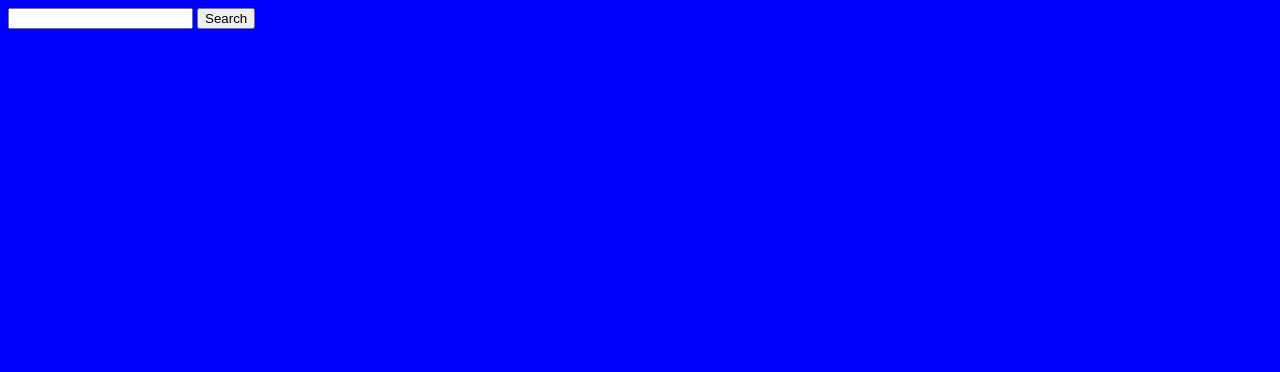
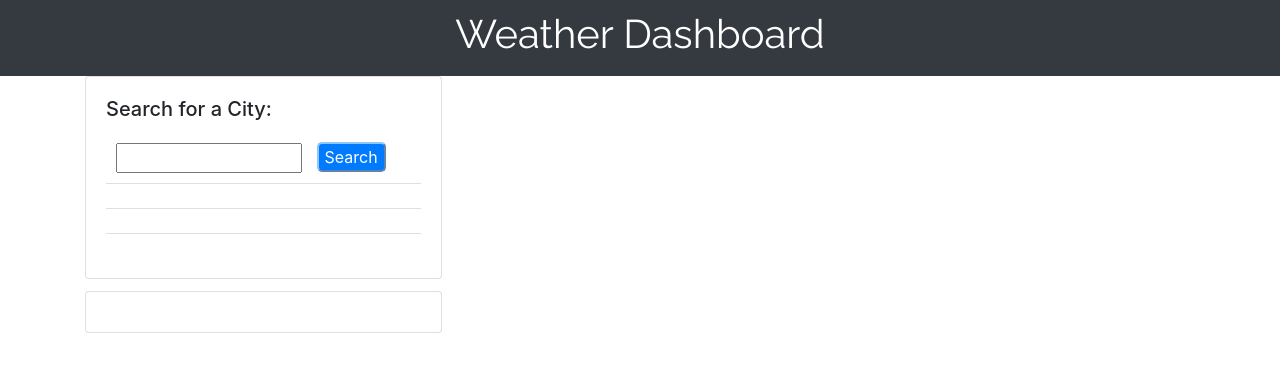
Before and after one commit to marieegilbert/homework6, a plain HTML site: page index.html in a window 1280 px wide. Drawn offline with nearby package versions, Linux system fonts and the light colour scheme.

```diff
--- a/index.html
+++ b/index.html
@@ -4,15 +4,44 @@
     <meta charset="UTF-8">
     <meta name="viewport" content="width=device-width, initial-scale=1.0">
     <meta http-equiv="X-UA-Compatible" content="ie=edge">
-    <title>Document</title>
+    <title>Weather Dashboard</title>
+    <link rel="stylesheet" href="https://stackpath.bootstrapcdn.com/bootstrap/4.3.1/css/bootstrap.min.css" integrity="sha384-ggOyR0iXCbMQv3Xipma34MD+dH/1fQ784/j6cY/iJTQUOhcWr7x9JvoRxT2MZw1T" crossorigin="anonymous">
     <link rel="stylesheet" href="style.css">
-    <script src="https://code.jquery.com/jquery-3.4.1.min.js" integrity="sha256-CSXorXvZcTkaix6Yvo6HppcZGetbYMGWSFlBw8HfCJo=" crossorigin="anonymous"></script>
+    <link href="https://fonts.googleapis.com/css?family=Raleway&display=swap" rel="stylesheet">
+
 </head>
 <body>
+    <nav class="navbar navbar-expand-lg navbar-light bg-dark">
+      <h1 class="display">Weather Dashboard</h1>
+    </nav>
 
-  <input type="text" id="cityName">
-  <button id="search">Search</button>
+    <div class="container">
+      <div class="card-columns">
+        <div class="card">
+          <div class="card-body">
+            <h5 class="card-title">Search for a City:</h5>
+            <input type="text" id="searchCity">
+            <button class="search">Search</button>
+            <i class="fas fa-search"></i>
+                <ul class="list-group list-group-flush">
+                  <li class="list-group-item"></li>
+                  <li class="list-group-item"></li>
+                  <li class="list-group-item"></li>
+                </ul>
+          </div>
+        </div>
+      </div>
+      <div class="card-columns">
+        <div class="card">
+          <div class="card-body">
+          </div>
+        </div>
+      </div>
+    </div>
 
 </body>
+<script src="https://code.jquery.com/jquery-3.4.1.min.js"></script>
+<script src="https://code.jquery.com/jquery-3.4.1.min.js" integrity="sha256-CSXorXvZcTkaix6Yvo6HppcZGetbYMGWSFlBw8HfCJo=" crossorigin="anonymous"></script>
+<script src="https://cdnjs.cloudflare.com/ajax/libs/moment.js/2.24.0/moment.min.js"></script>
 <script src="./script.js"></script>
 </html>
--- a/script.js
+++ b/script.js
@@ -3,9 +3,9 @@
 //.val versus .text//
 //var userText = $("#userinput").text().trim();
 
-$("#search").on("click", function(){
-    var userInput = $("#cityName").val().trim();
-    console.log(userInput);
+$(".search").on("click", function(){
+    var userInput = $("#searchCity").val().trim();
+    //console.log(userInput);
    // console.log(userText);
 
    var queryURL = "https://cors-anywhere.herokuapp.com/api.openweathermap.org/data/2.5/weather?q=" + userInput + "&units=imperial&appid=1fede5b00042eb37df138bc327a6d612";
@@ -17,7 +17,13 @@ $.ajax({
 }).then(function (response){
 //console.log(response) use the response object elements to build out the info in html
 console.log(response);
-console.log(response.main.temp);
+console.log(response.name);
+console.log("Temp: " + response.main.temp);
+console.log("Humidity: " + response.main.humidity);
+console.log("Wind Speed: " + response.wind.speed);
+console.log(moment().format("MMM Do YY"));
 //make a jquery element to display the value of the text element
 })
 })
+
+//still need to add * UV index and Icon image (visual representation of weather conditions)//
--- a/style.css
+++ b/style.css
@@ -1,3 +1,23 @@
 body {
-    background: blue;
+    background: #FFFFFF;
 }
+
+.navbar {
+    color: #FFFFFF;
+    justify-content: center;
+    width: auto;
+    padding: 10px;
+    font-family: 'Raleway', sans-serif;
+}
+
+#searchCity {
+    font-family: 'Raleway', sans-serif;
+    margin: 10px;
+}
+
+.search {
+    border-radius: 5px;
+    border-color: #90C5FD;
+    background: #007BFF;
+    color: #FFFFFF;
+}
```
Also changed, not shown: 1 other file.
